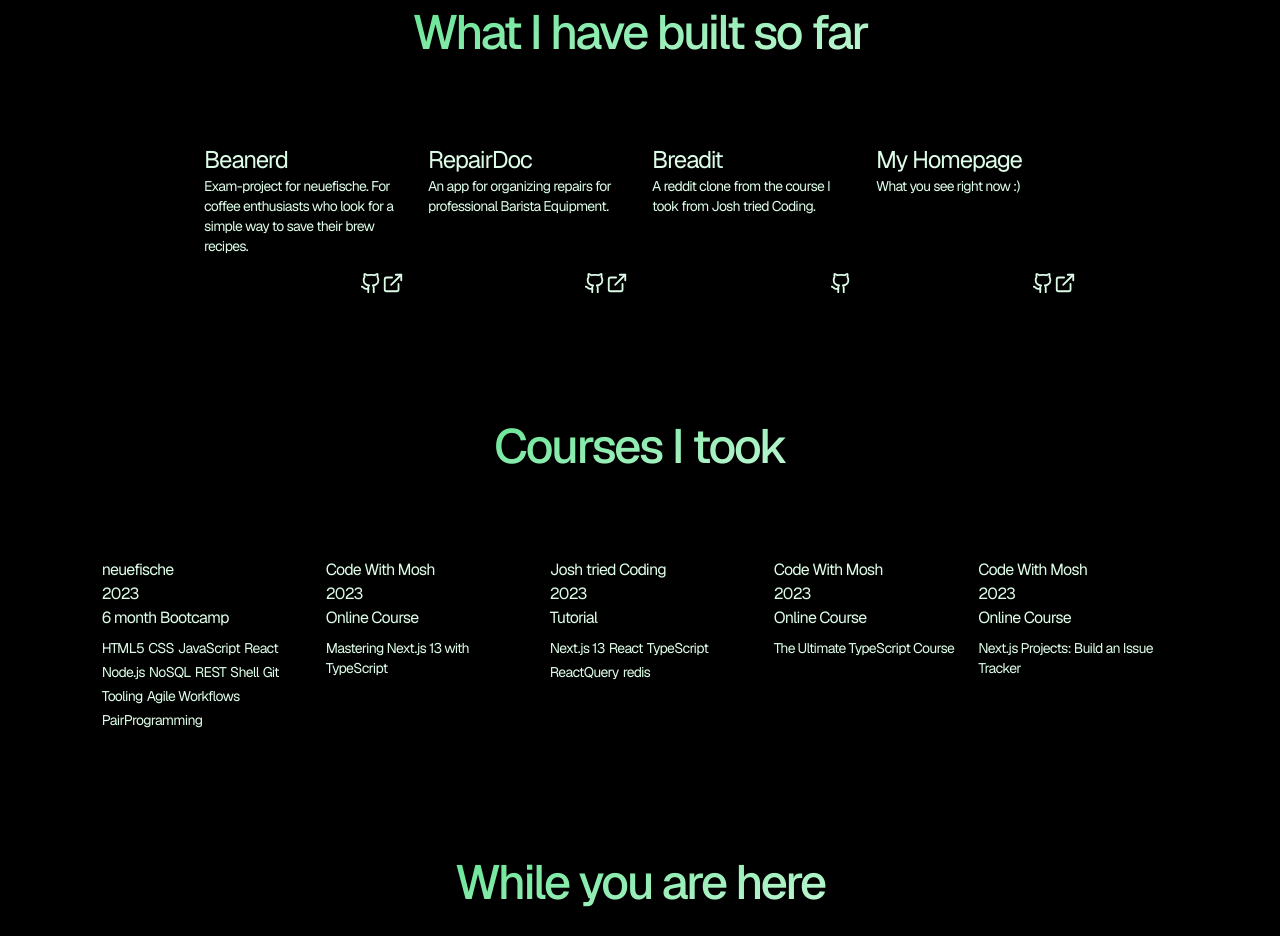
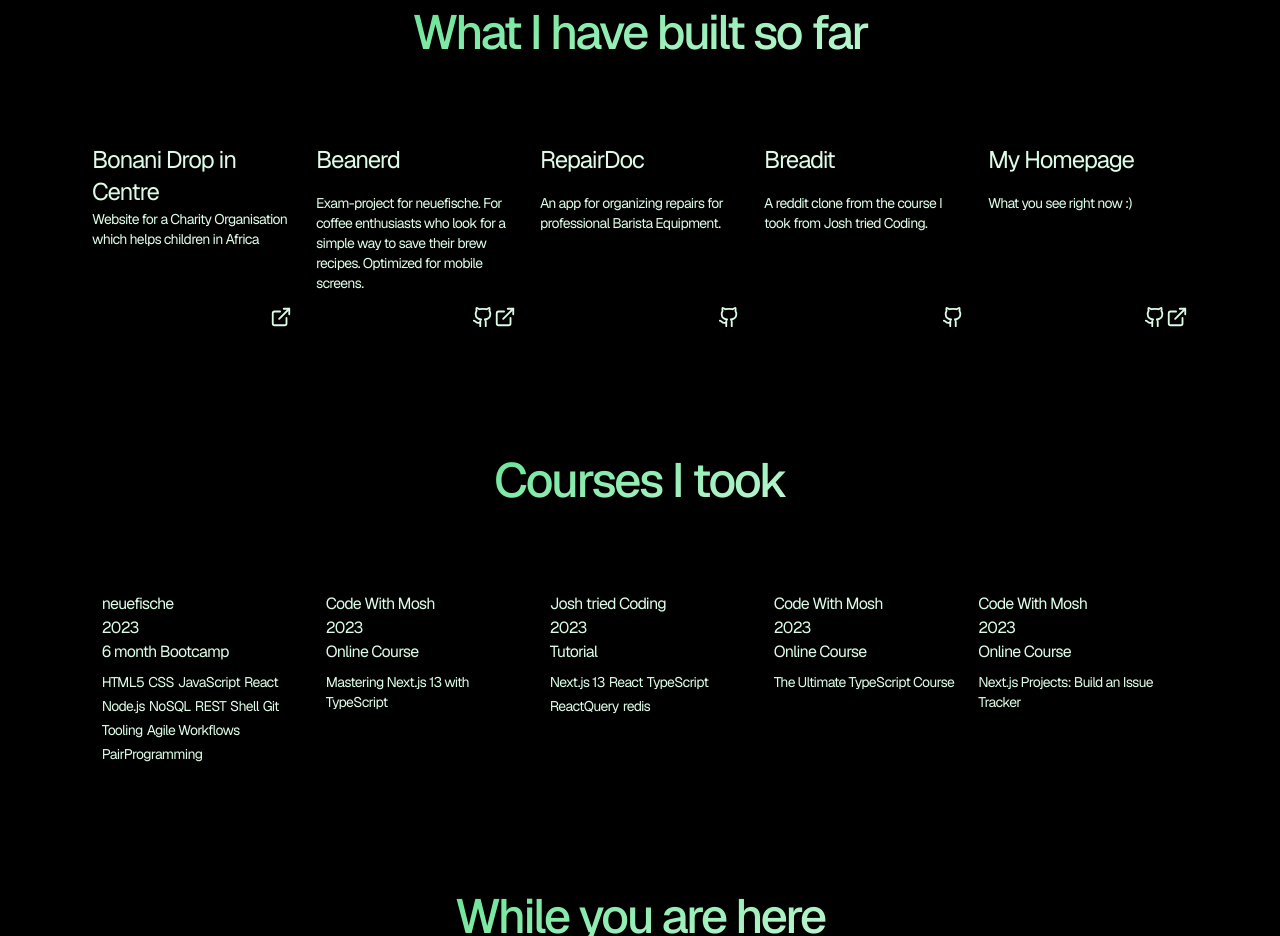
Before and after one commit to florianblaschke/webflowingdev, a Next.js app: page / in a window 1280 px wide. Shown: the part 880-1816 px from the top of the page. Built offline with nearby package versions, Linux system fonts and the light colour scheme.

Commit message:
update projects

```diff
--- a/package.json
+++ b/package.json
@@ -3,7 +3,7 @@
   "version": "0.1.0",
   "private": true,
   "scripts": {
-    "dev": "next dev",
+    "dev": "next dev --turbo",
     "build": "next build",
     "start": "next start",
     "lint": "next lint"
--- a/src/components/Contact.tsx
+++ b/src/components/Contact.tsx
@@ -18,7 +18,6 @@
 import { Textarea } from "./ui/Textarea";
 import { sendEmail } from "@/lib/serverActions";
 import { useToast } from "./ui/Use-toast";
-import { sendGTMEvent } from "@next/third-parties/google";
 
 export default function Contact() {
   const form = useForm<z.infer<typeof schema>>({
@@ -31,7 +30,6 @@
   });
   const { toast } = useToast();
   const onSubmit: SubmitHandler<Inputs> = async (data) => {
-    sendGTMEvent({ event: "formSubmit", value: data.email });
     toast({
       variant: "hulk",
       title: "Processing...",
--- a/src/components/Games/TicTacToe/TicTacToe.tsx
+++ b/src/components/Games/TicTacToe/TicTacToe.tsx
@@ -5,7 +5,6 @@
 import { ToastAction } from "@radix-ui/react-toast";
 import { useEffect, useState } from "react";
 import Slot from "./Slot";
-import { sendGTMEvent } from "@next/third-parties/google";
 
 const slots = Array.from({ length: 9 }).map((x, i) => ({ id: i, slot: "" }));
 
@@ -231,13 +230,7 @@
       {!play && (
         <div className="pt-10 ">
           <Button
-            onClick={() => {
-              sendGTMEvent({
-                event: "game",
-                game: "start",
-              });
-              setPlay(!play);
-            }}
+            onClick={() => setPlay(!play)}
             className="bg-black border-green-100 border"
           >
             <span className="from-green-300 to-green-200 bg-clip-text bg-gradient-to-br text-transparent">
@@ -269,10 +262,6 @@
           </Button>
           <Button
             onClick={() => {
-              sendGTMEvent({
-                event: "game",
-                game: "end",
-              });
               reset(), setPlay(false);
             }}
             className="bg-black border-green-100 border"
--- a/src/components/Projects.tsx
+++ b/src/components/Projects.tsx
@@ -12,20 +12,20 @@
           return (
             <li
               key={entry.name}
-              className="flex flex-col p-2 min-w-[216px] max-w-[216px]"
+              className="flex flex-col p-2 min-w-[216px] max-w-[216px] min-h-[200px] justify-between"
             >
-              <div className="flex justify-between">
               <h4 className=" text-green-100 text-2xl">{entry.name}</h4>
-              </div>
               <p className=" text-green-100 max-w-[200px] h-24 text-sm">
                 {entry.desc}
               </p>
               <div className="flex self-end">
+                {entry.repo && (
                   <span className=" text-green-100">
                     <a href={entry.repo} target="_blank">
                       <GithubIcon size={22} />
                     </a>
                   </span>
+                )}
                 <span className=" text-green-100">
                   {entry.site && (
                     <a href={entry.site} target="_blank">
--- a/src/lib/techstack.ts
+++ b/src/lib/techstack.ts
@@ -46,24 +46,27 @@
   name: string;
   desc: string;
   site?: string;
-  repo: string;
+  repo?: string;
 }[] = [
   {
+    name: "Bonani Drop in Centre",
+    desc: "Website for a Charity Organisation which helps children in Africa",
+    site: "https://bonanihope.org",
+  },
+  {
     name: "Beanerd",
-    desc: "Exam-project for neuefische. For coffee enthusiasts who look for a simple way to save their brew recipes.",
+    desc: "Exam-project for neuefische. For coffee enthusiasts who look for a simple way to save their brew recipes. Optimized for mobile screens.",
     site: "https://capstone-project-beanerd.vercel.app/",
     repo: "https://github.com/florianblaschke/capstone-project-beanerd",
   },
   {
     name: "RepairDoc",
     desc: "An app for organizing repairs for professional Barista Equipment.",
-    site: "https://repairdoc.vercel.app/",
     repo: "https://github.com/florianblaschke/repairdoc",
   },
   {
     name: "Breadit",
     desc: "A reddit clone from the course I took from Josh tried Coding.",
-    site: "",
     repo: "https://github.com/florianblaschke/breadit_clone",
   },
   {
```
Lines whose indentation alone changed are shown as unchanged.
